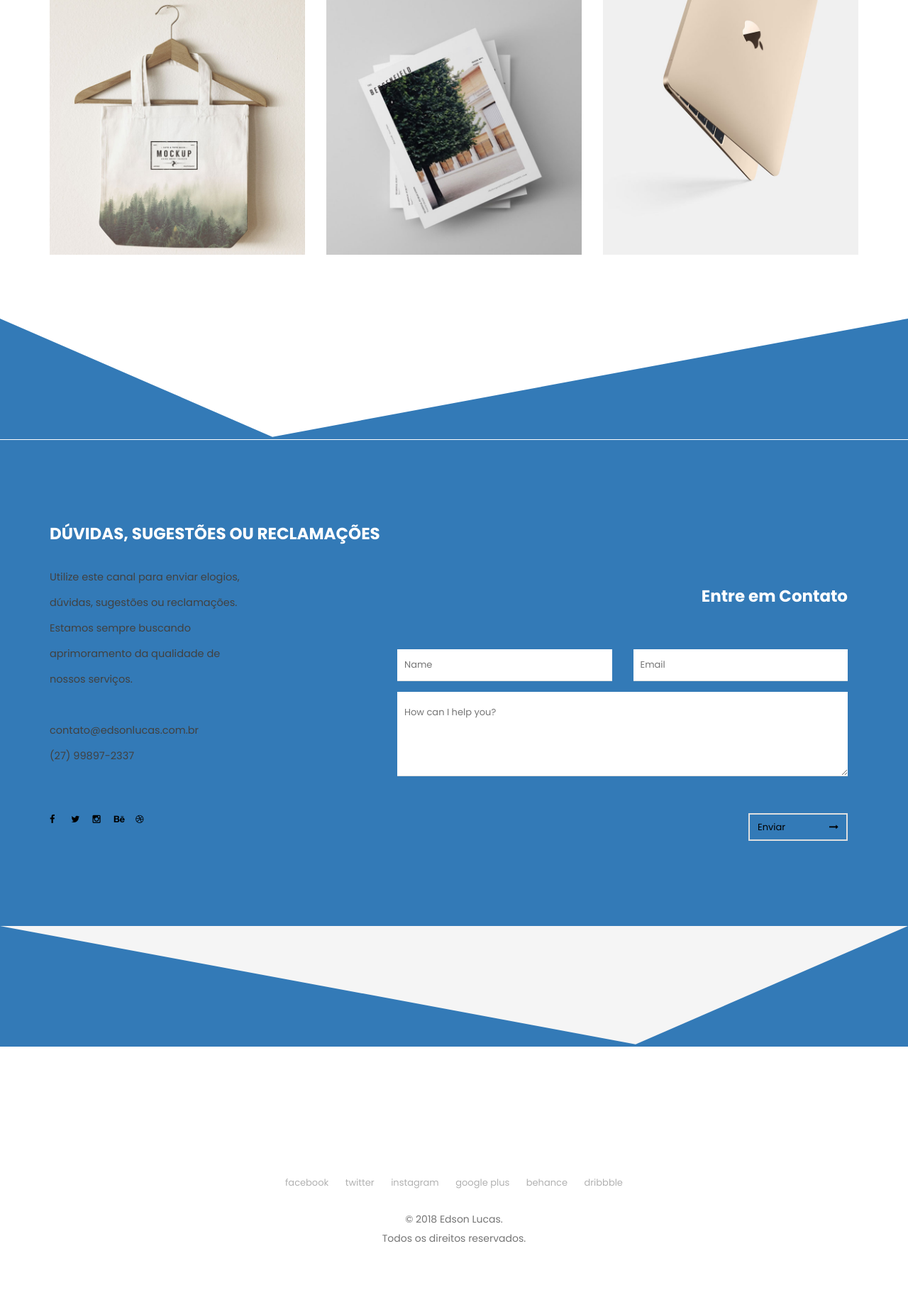
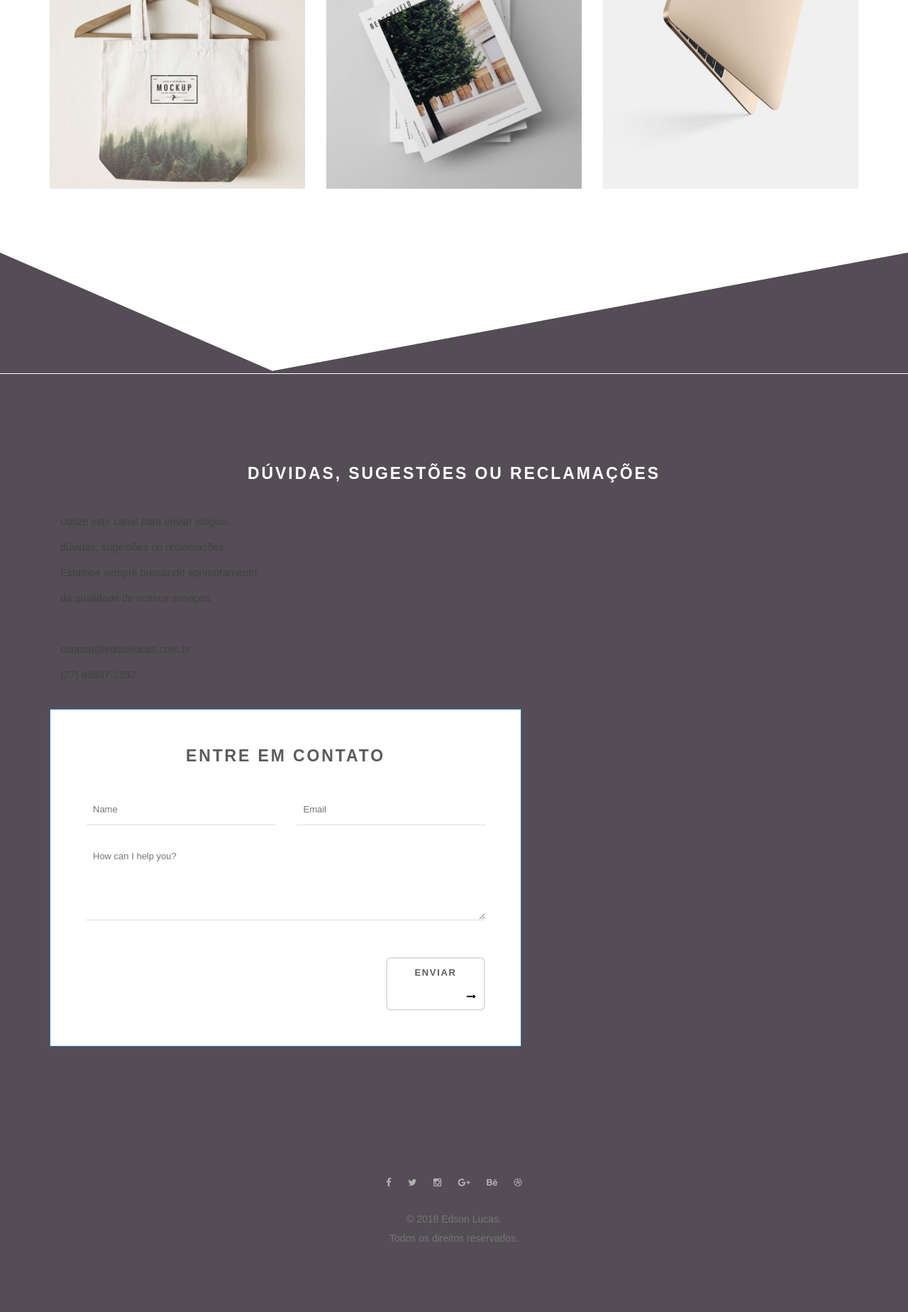
Before and after one commit to EdsonLucas/portfolio-edson-lucas, a PHP site: page / in a window 1280 px wide. Shown: the part 2502-4351 px from the top of the page at 71% size. Run offline with PHP 8.4, Linux system fonts and the light colour scheme.

Commit message:
add images and layout features

```diff
--- a/css/pure.css
+++ b/css/pure.css
@@ -17,7 +17,8 @@ Table of Contents
 08. BACKGROUND COLOR SETTING
 09. BORDER COLOR SETTING
 10. BORDER TOP & BOTTOM STYLES
-11. SCROLLBAR
+11. TITLES
+12. SCROLLBAR
 ======================================================== */
 
 /*  --------------------------------------------------------
@@ -391,7 +392,7 @@ COLOR SETTING
 .color-green	  { color: #b2cc71 !important; }
 .color-yellow	  { color: #ffc501 !important; }
 
-.color-light    { color: #ffffff !important; }
+.color-light    { color: rgba(255, 255, 255, 0.8) !important; }
 .color-white    { color: #ffffff !important; }
 .color-gray 	  { color: #f5f7f9 !important; }
 .color-gray2 	  { color: #e0e0e0 !important; }
@@ -420,6 +421,7 @@ BACKGROUND COLOR SETTING
 .bg-cyan	  { background-color: #1abc9c !important; }
 .bg-green   { background-color: #b2cc71 !important; }
 .bg-yellow	{ background-color: #ffc501 !important; }
+.bg-brown   { background-color: #544d55 !important; }
 
 .bg-dark 	  { background-color: #5f6467 !important; }
 .bg-dark2 	{ background-color: #323a45 !important; }
@@ -612,6 +614,32 @@ BORDER TOP & BOTTOM STYLES
 
 .no-border { border: 0 !important; }
 
+.radius1 { border-radius: 1px }
+.radius2 { border-radius: 2px }
+.radius3 { border-radius: 3px }
+.radius4 { border-radius: 4px }
+.radius5 { border-radius: 5px }
+.radius6 { border-radius: 6px }
+.radius7 { border-radius: 7px }
+.radius8 { border-radius: 8px }
+.radius9 { border-radius: 9px }
+.radius10 { border-radius: 10px }
+
+/*  --------------------------------------------------------
+TITLES
+-------------------------------------------------------- */
+h1, h2, h3, h4, h5, h6 {
+	color: #5b5b5b;
+	font-weight: 700;
+	letter-spacing: 0.125em;
+	line-height: 1.75em;
+	margin-bottom: 1em;
+	text-transform: uppercase;
+	text-align: center;
+}
+
+.home-content p { font-size: 1.25em; line-height: 1.65em; }
+
 /*  --------------------------------------------------------
 SCROLLBAR
 -------------------------------------------------------- */
--- a/css/style.css
+++ b/css/style.css
@@ -22,43 +22,11 @@
 /*------------------------ 1 Body and Core Css ------------------------*/
 
 body{
-	font-family: 'Poppins', sans-serif;
+	font-family: 'Source Sans Pro', sans-serif;
 }
 
 html{
 	height: 100%;
-}
-
-nav{
-    position: fixed;
-    background: #fff;
-    z-index: 1000;
-    width: 100%;
-    padding: 30px;
-    display: none;
-    -webkit-box-shadow: 0px 2px 92px 0px rgba(0, 0, 0, 0.18);
-    -moz-box-shadow: 0px 2px 92px 0px rgba(0, 0, 0, 0.18);
-    box-shadow: 0px 2px 92px 0px rgba(0, 0, 0, 0.18);
-}
-
-.nav-menu{
-    float: right;
-    line-height: 32px;
-}
-
-nav ul li{
-    float: left;
-    margin-right: 15px;
-    font-family: 'Poppins', sans-serif;
-    font-size: 14px;
-}
-
-nav ul li a{
-    color: #000;
-}
-
-nav ul li a:hover{
-    color: #afafaf!important;
 }
 
 .logo{
@@ -78,7 +46,6 @@ nav ul li a:hover{
 footer{
     background: #fff;
     padding: 90px 0;
-    margin-top:90px;
     text-align: center;
 }
 
@@ -148,100 +106,6 @@ input:-webkit-autofill {
    margin-bottom: 20px;
 }
 
-
-/* Margins */
-
-.top_15{
-    margin-top: 15px;
-}
-
-.top_30{
-    margin-top: 30px;
-}
-
-.top_45{
-    margin-top: 45px;
-}
-
-.top_60{
-    margin-top: 60px;
-}
-
-.top_90{
-    margin-top: 90px;
-}
-
-.top_120{
-    margin-top: 120px;
-}
-
-.padding_30{
-   padding: 30px 0;
-}
-
-.padding_45{
-   padding: 45px 0;
-}
-
-.padding_60{
-   padding: 60px 0;
-}
-
-.padding_90{
-   padding: 90px 0;
-}
-
-.bottom_15{
-    margin-bottom: 15px;
-}
-
-.bottom_30{
-    margin-bottom: 30px;
-}
-
-.bottom_45{
-    margin-bottom: 45px;
-}
-
-.bottom_60{
-    margin-bottom: 60px;
-}
-
-.bottom_90{
-    margin-bottom: 90px;
-}
-
-.bottom_120{
-    margin-bottom: 120px;
-}
-
-.padbot_15{
-    padding-bottom: 15px;
-}
-
-.padbot_30{
-    padding-bottom: 30px;
-}
-
-.padbot_45{
-    padding-bottom: 45px;
-}
-
-.padbot_60{
-    padding-bottom: 60px;
-}
-
-.padbot_90{
-    padding-bottom: 90px;
-}
-
-.padbot_120{
-    padding-bottom: 120px;
-}
-
-.padbot_200{
-    padding-bottom: 200px;
-}
 /*preloader */
 .loader-wrapper {
     position: fixed;
@@ -995,7 +858,7 @@ ul.post-comment li p {
     font-size: 13px;
     padding-left: 10px;
     margin-bottom: 15px;
-    font-family: 'Poppins', sans-serif;
+    font-family: 'Source Sans Pro', sans-serif;
 }
 
 .contact-form textarea {
@@ -1006,7 +869,7 @@ ul.post-comment li p {
     padding: 20px 0 0 10px;
     height: 119px;
     margin-bottom: 15px;
-    font-family: 'Poppins', sans-serif;
+    font-family: 'Source Sans Pro', sans-serif;
 }
 
 .contact-form{
--- a/index.html
+++ b/index.html
@@ -3,7 +3,7 @@
   <head>
     <title>Portfólio | Edson Lucas</title>
     <meta charset="UTF-8">
-    <meta name="description" content="Berlin Portfolio Template">
+    <link rel="icon" href="http://edsonlucas.com.br/assets/images/favicon.png" />
     <meta name="keywords" content="personal, portfolio">
     <meta name="viewport" content="width=device-width, initial-scale=1.0">
 
@@ -30,38 +30,12 @@
     <div class="loader-wrapper">
         <div class="loader"></div>
     </div>
-    <nav>
-        <div class="row">
-            <div class="container">
-                <div class="logo">
-                    <img src="images/logo.png" alt="">
-                </div>
-                <div class="responsive"><i data-icon="m" class="icon"></i></div>
-                <ul class="nav-menu">
-                    <li><a href="#home" class="smoothScroll">Home</a></li>
-                    <li><a href="#about" class="smoothScroll">About</a></li>
-                    <li><a href="#portfolio" class="smoothScroll">Portfolio</a></li>
-                    <li><a href="#blog" class="smoothScroll">Blog</a></li>
-                    <li><a href="#contact" class="smoothScroll">Contact</a></li>
-                </ul>
-            </div>
-        </div>
-    </nav>
-
         <!--HOME-->
         <section class="home" id="home">
                 <div class="home-content">
-                    <div class="container">
-                        <h1>We Are <span class="element" data-text1="Berlin" data-text2="Creative" data-loop="true" data-backdelay="3000"></span></h1>
-                        <div class="social">
-                            <a href="#"><i class="fa fa-facebook" aria-hidden="true"></i>  </a>
-                            <a href="#"><i class="fa fa-twitter" aria-hidden="true"></i>  </a>
-                            <a href="#"><i class="fa fa-instagram" aria-hidden="true"></i>  </a>
-                            <a href="#"><i class="fa fa-google-plus" aria-hidden="true"></i>  </a>
-                            <a href="#"><i class="fa fa-behance" aria-hidden="true"></i>  </a>
-                            <a href="#"><i class="fa fa-dribbble" aria-hidden="true"></i>  </a>
-                        </div>
-                        <a class="home-down bounce" href="#about"><i class="fa fa-angle-down"></i></a>
+                    <div class="container -mt60">
+                        <img src="http://edsonlucas.com.br/assets/images/logo.png" width="472" />
+                        <p class="color-light pt10">Web sites criativos, simples e responsivos com a melhor tecnologia <br /> de gerenciamento de conteúdo, aliado ao design moderno.</p>
                     </div>
                 </div>
             <svg class="diagonal home-left" width="21%" height="170" viewBox="0 0 100 102" preserveAspectRatio="none">
@@ -77,14 +51,14 @@
             <div class="about type-1 padbot_120">
                 <div class="container">
                     <!-- about image -->
-                    <div class="col-md-4 col-sm-12 about-image top_30 wow fadeInUp"  data-wow-delay="0.4s">
+                    <div class="col-md-4 col-sm-12 about-image mt30 wow fadeInUp"  data-wow-delay="0.4s">
                         <div class="row">
                             <img src="images/profile-2.jpg" alt="">
                         </div>
                     </div>
                     <!-- about text -->
                     <div class="col-md-7 col-md-offset-1 col-sm-12 about-text wow fadeInUp"  data-wow-delay="0.6s">
-                        <div class="section-title dleft bottom_30">
+                        <div class="section-title dleft mb30">
                           <br>
                             <h2>ABOUT US</h2>
                         </div>
@@ -96,7 +70,7 @@
                     </div>
 
                     <!-- work areas -->
-                    <div class="owl-carousel work-areas top_120 bottom_120 wow fadeInUp" data-pagination="false" data-autoplay="3000" data-items-desktop="3" data-items-desktop-small="3" data-items-tablet="2" data-items-tablet-small="1"  data-wow-delay="0.4s">
+                    <div class="owl-carousel work-areas mt120 mb100 wow fadeInUp" data-pagination="false" data-autoplay="3000" data-items-desktop="3" data-items-desktop-small="3" data-items-tablet="2" data-items-tablet-small="1"  data-wow-delay="0.4s">
                         <!-- an area -->
                         <div class="area col-md-12 item">
                             <div class="icon">
@@ -169,7 +143,7 @@
         <!--PORTFOLIO-->
         <section class="portfolio" id="portfolio">
             <div class="container">
-                <div class="section-title dleft top_120 bottom_90">
+                <div class="section-title dleft mt120 mb90">
                     <h2>PORTFOLIO</h2>
                     <div class="portfolio_filter">
                         <ul>
@@ -213,18 +187,18 @@
                     </div>
                     </div>
             </div>
-            <svg class="diagonal-white bg-primary" width="100%" height="170" viewBox="0 0 100 102" preserveAspectRatio="none">
+            <svg class="diagonal-white bg-brown" width="100%" height="170" viewBox="0 0 100 102" preserveAspectRatio="none">
                 <path d="M0 0 L30 100 L100 0 Z"></path>
             </svg>
         </section>
 
         <!-- CONTACT -->
         <section class="contact" id="contact">
-            <div class="container-fluid bg-primary padbot_200">
+            <div class="container-fluid bg-brown ">
               <div class="container">
-
-                  <div class="section-title dleft top_120">
-                      <h2 class="bottom_30">DÚVIDAS, SUGESTÕES OU RECLAMAÇÕES</h2>
+                  <div class="col-md-12">
+                    <div class="section-title dleft mt120">
+                        <h2 class="mb30 color-white">DÚVIDAS, SUGESTÕES OU RECLAMAÇÕES</h2>
                     </div>
                     <div class="col-md-3 wow fadeInUp" data-wow-delay="0.3s">
                         <!-- Contact Info -->
@@ -233,19 +207,13 @@
                             <li><br>contato@edsonlucas.com.br</li>
                             <li>(27) 99897-2337</li>
                         </ul>
-                      <div class="social-icons top_60 row">
-                          <a class="fb" href="#"><i class="fa fa-facebook" aria-hidden="true"></i></a>
-                          <a class="tw" href="#"><i class="fa fa-twitter" aria-hidden="true"></i></a>
-                          <a class="ins" href="#"><i class="fa fa-instagram" aria-hidden="true"></i></a>
-                          <a class="bh" href="#"><i class="fa fa-behance" aria-hidden="true"></i></a>
-                          <a class="dr" href="#"><i class="fa fa-dribbble" aria-hidden="true"></i></a>
                     </div>
                   </div>
-                  <div class="col-md-7 col-md-offset-2 form top_30 bottom_90 wow fadeInUp" data-wow-delay="0.6s">
+                  <div class="col-md-7 form mt30 mb90 wow fadeInUp bd-primary bg-white p50" data-wow-delay="0.6s">
                           <div class="page-title sub">
                               <h5>Entre em Contato</h5>
                           </div>
-                          <form class="contact-form top_60" method="POST" action="mail.php">
+                          <form class="contact-form mt60" method="POST" action="mail.php">
                               <div class="row">
                                   <!--Name-->
                                   <div class="col-md-6">
@@ -258,27 +226,24 @@
                                   <div class="col-md-12">
                                       <!--Message-->
                                       <textarea name="con_message" id="con_message" class="requie" placeholder="How can I help you?" rows="8"></textarea>
-                                      <button class="sitebtn top_30 pull-right" type="submit">Enviar</button>
+                                      <button class="sitebtn mt30 pull-right radius7" type="submit"><h6>ENVIAR</h6></button>
                                   </div>
                               </div>
                           </form>
                       </div>
               </div>
-                <svg class="diagonal-gray bg-primary" width="100%" height="170" viewBox="0 0 100 102" preserveAspectRatio="none">
-                    <path d="M0 0 L70 100 L100 0 Z"></path>
-                </svg>
             </div>
         </section>
 
-    <footer>
+    <footer class="bg-brown">
         <div class="container">
             <div class="social">
-                <a href="#">facebook </a>
-                <a href="#">twitter </a>
-                <a href="#">instagram </a>
-                <a href="#">google plus </a>
-                <a href="#">behance </a>
-                <a href="#">dribbble  </a>
+                <a href="#"><i class="fa fa-facebook" aria-hidden="true"></i>  </a>
+                <a href="#"><i class="fa fa-twitter" aria-hidden="true"></i>  </a>
+                <a href="#"><i class="fa fa-instagram" aria-hidden="true"></i>  </a>
+                <a href="#"><i class="fa fa-google-plus" aria-hidden="true"></i>  </a>
+                <a href="#"><i class="fa fa-behance" aria-hidden="true"></i>  </a>
+                <a href="#"><i class="fa fa-dribbble" aria-hidden="true"></i>  </a>
             </div>
             <p>© 2018 Edson Lucas. <br /> Todos os direitos reservados.</p>
         </div>
```
Also changed, not shown: other parts of css/style.css (+3 -43 lines). Lines whose indentation alone changed are shown as unchanged.
